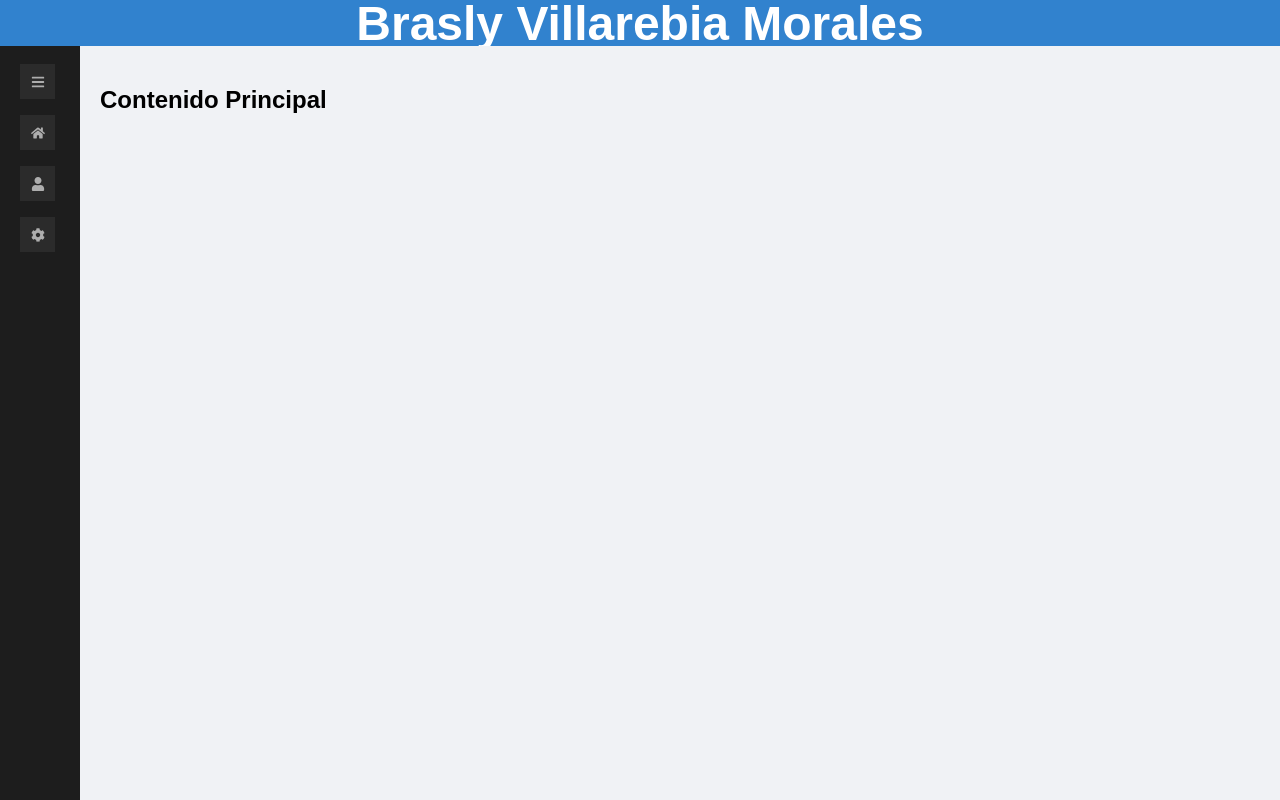
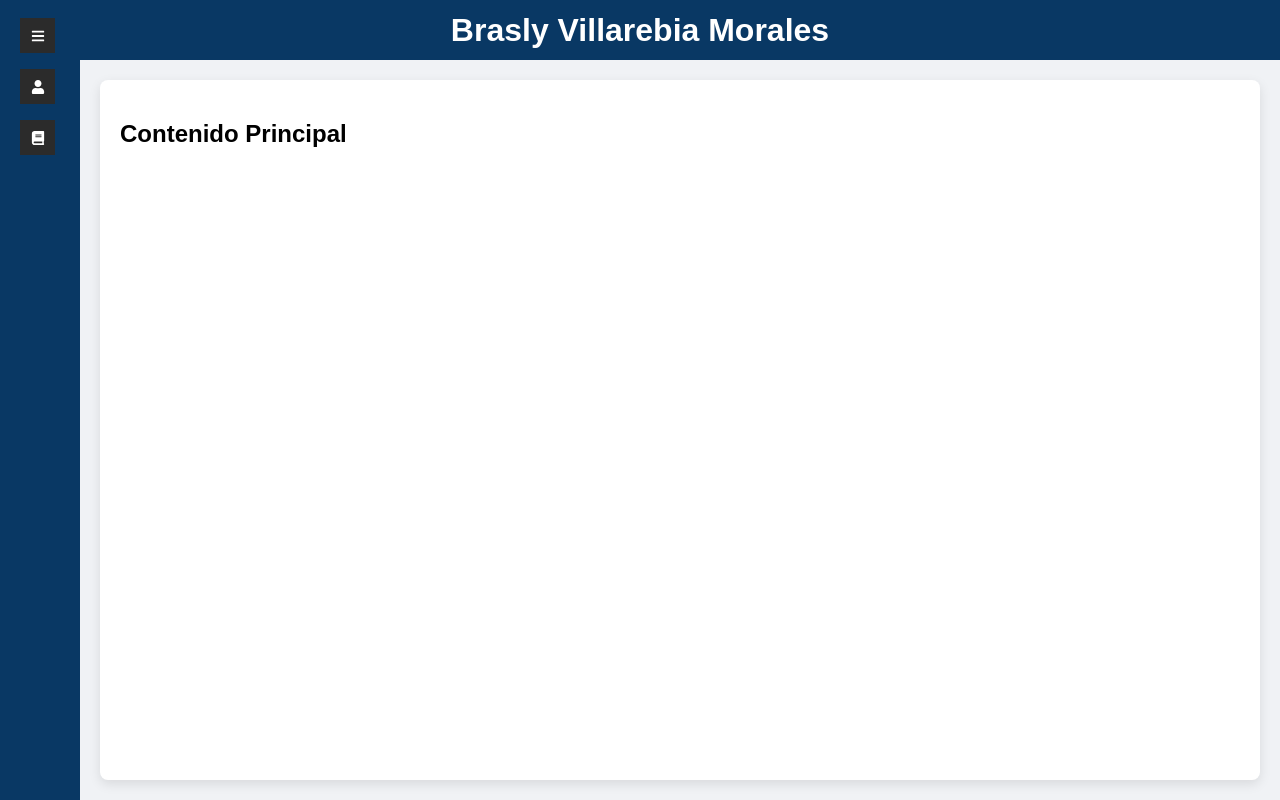
Before and after one commit to Braslyvm/Portafolio_DPW, a React (Vite) app in the folder Portafolio/: page / in a window 1280 px wide. Built offline with nearby package versions, Linux system fonts and the light colour scheme.

Commit message:
ajustes de estilos

```diff
--- a/Portafolio/src/App.css
+++ b/Portafolio/src/App.css
@@ -2,9 +2,17 @@
   display: flex;
   flex-direction: column;
   height: 100vh;
+  overflow-y: hidden;
 }
 
 .body-layout {
   display: flex;
   flex: 1;
+  overflow-y: hidden;
 }
+
+.right-section {
+  display: flex;
+  flex-direction: column;
+  flex: 1;
+}
--- a/Portafolio/src/App.jsx
+++ b/Portafolio/src/App.jsx
@@ -1,21 +1,19 @@
 import React, { useState } from "react";
+import Sidebar from "./components/Sidebar";
 import Header from "./components/Header";
-import Sidebar from "./components/Sidebar";
 import MainContent from "./components/MainContent";
 import "./App.css";
 
-function App() {
-  const [sidebarCollapsed, setSidebarCollapsed] = useState(false);
+export default function App() {
+  const [collapsed, setCollapsed] = useState(false);
 
   return (
     <div className="app-layout">
-      <Header />
-      <div className={`body-layout ${sidebarCollapsed ? "collapsed" : ""}`}>
-        <Sidebar onCollapse={setSidebarCollapsed} />
+      <Sidebar onCollapse={setCollapsed} />
+      <div className={`right-section ${collapsed ? "collapsed" : ""}`}>
+        <Header />
         <MainContent />
       </div>
     </div>
   );
 }
-
-export default App;
--- a/Portafolio/src/components/MainContent.jsx
+++ b/Portafolio/src/components/MainContent.jsx
@@ -4,7 +4,9 @@ import "../styles/MainContent.css";
 export default function MainContent() {
   return (
     <main className="content">
-      <h2>Contenido Principal</h2>
+      <div className="Sup-contenedor">
+        <h2>Contenido Principal</h2>
+      </div>
     </main>
   );
 }
--- a/Portafolio/src/components/Sidebar.jsx
+++ b/Portafolio/src/components/Sidebar.jsx
@@ -1,6 +1,6 @@
 import React, { useState } from "react";
 import { ProSidebar, Menu, MenuItem, SubMenu } from "react-pro-sidebar";
-import { FaHome, FaUser, FaCog, FaBars } from "react-icons/fa";
+import {  FaBook,FaUser, FaBars } from "react-icons/fa";
 import "react-pro-sidebar/dist/css/styles.css";
 import "../styles/Sidebar.css";
 
@@ -24,12 +24,8 @@ export default function Sidebar({ onCollapse }) {
           <MenuItem icon={<FaBars />} onClick={handleToggle}>
             {collapsed ? "Abrir" : "Cerrar"}
           </MenuItem>
-          <MenuItem icon={<FaHome />}>Inicio</MenuItem>
-          <SubMenu title="Perfil" icon={<FaUser />}>
-            <MenuItem>Mi Cuenta</MenuItem>
-            <MenuItem>Configuraciones</MenuItem>
-          </SubMenu>
-          <MenuItem icon={<FaCog />}>Ajustes</MenuItem>
+          <MenuItem icon={<FaUser />}>Perfil</MenuItem>
+          <MenuItem icon={< FaBook />}>Cursos</MenuItem>
         </Menu>
       </ProSidebar>
       {!collapsed && (
--- a/Portafolio/src/styles/Header.css
+++ b/Portafolio/src/styles/Header.css
@@ -1,12 +1,10 @@
+
 .header {
-  background-color: #3182ce;
+  height: 60px;
+  background-color: #093864;
   color: white;
-  padding: 15px 20px;
-  font-size: 1.5rem;
-  font-weight: bold;
-  text-align: center;
-  height: 2vh;
   display: flex;
   align-items: center;
   justify-content: center;
+  padding: 0 20px;
 }
--- a/Portafolio/src/styles/MainContent.css
+++ b/Portafolio/src/styles/MainContent.css
@@ -4,8 +4,22 @@
   background-color: #f0f2f5;
   margin-left: 80px;
   transition: margin-left 0.3s ease;
+  height:93dvh
+
 }
 
 .body-layout.collapsed .content {
   margin-left: 80px;
 }
+
+
+.Sup-contenedor {
+  width: 100%;
+  height: 100%;
+  padding: 20px;
+  box-sizing: border-box;
+  background-color: #ffffff;
+  border-radius: 8px;
+  box-shadow: 0 4px 12px rgba(0, 0, 0, 0.1);
+  overflow-y: auto;
+}
--- a/Portafolio/src/styles/Sidebar.css
+++ b/Portafolio/src/styles/Sidebar.css
@@ -1,16 +1,26 @@
 .custom-sidebar {
   position: fixed;
   left: 0;
-  height: calc(100vh - 2vh);
   z-index: 2000;
-  background-color: #2d3748 !important;
   transition: all 0.3s ease;
+
 }
 .overlay {
   position: fixed;
   left: 0;
   width: 100%;
-  height: calc(100vh - 2vh);
   background: rgba(0, 0, 0, 0.5);
   z-index: 999;
 }
+
+
+.pro-sidebar > .pro-sidebar-inner {
+  background-color: #093864 !important;
+  background-image: none !important;
+}
+
+
+.pro-sidebar .pro-menu-item,
+.pro-sidebar .pro-sub-menu > .pro-inner-item {
+  color: white !important;
+}
```
